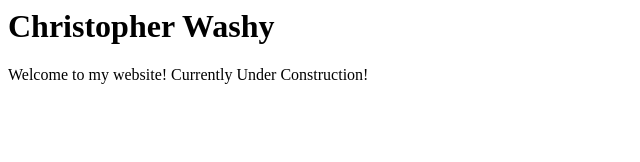
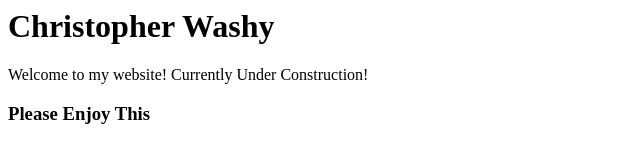
Before and after one commit to cWashy/cWashy.github.io, a plain HTML site: page index.html in a window 1280 px wide. Shown: the whole page, without its empty margins (0-640 px from the left). Drawn offline with Linux system fonts and the light colour scheme.

Commit message:
Update index.html

```diff
--- a/index.html
+++ b/index.html
@@ -3,7 +3,7 @@
 <body>
   <h1>Christopher Washy</h1>
   <p>Welcome to my website! Currently Under Construction!</p>
-  <h3></h3
+  <h3>Please Enjoy This</h3
   <img src="https://content.codecademy.com/articles/github-pages-via-web-app/happy-ice-cream.gif" />
 </body>
 
```
